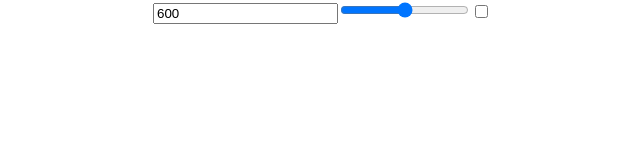
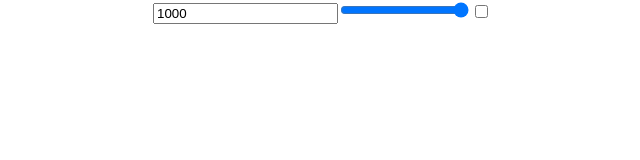
Before and after one commit to MaxPikulin/small-things, a React (Create React App) app: page / in a window 1280 px wide. Shown: the top 160 px of the page, without its empty margins (318-958 px from the left). Built offline with nearby package versions, Linux system fonts and the light colour scheme.

Commit message:
progress

```diff
--- a/src/App.js
+++ b/src/App.js
@@ -1,17 +1,25 @@
-import React, { Component } from 'react';
+import React, { useState } from 'react';
 import './App.css';
 import LinkedSliders from './linked-sliders/LinkedSliders';
 import Slider from './linked-sliders/Slider';
 
-class App extends Component {
-  render() {
-    return (
-      <div className="App">
-        {/* <LinkedSliders /> */}
-        <Slider />
-      </div>
-    );
+const App = () => {
+  const numSliders = 7;
+
+  const handleSliderChange = (value) => {
+    console.log('value :', value);
   }
+
+  return (
+    <div className="App">
+      {/* <LinkedSliders /> */}
+      <Slider
+      value={1000}
+      onChange={handleSliderChange}
+      step={numSliders}
+      />
+    </div>
+  );
 }
 
 export default App;
--- a/src/linked-sliders/Slider.js
+++ b/src/linked-sliders/Slider.js
@@ -1,13 +1,14 @@
 import React, { useState, useEffect } from 'react';
 
-const Slider = ({ value = 600, onChange = (v) => console.log(v)}) => {
+const Slider = ({ value, onChange, step }) => {
   const [range, setRange] = useState(0);
 
   useEffect(() => {setRange(value)}, [value])
 
   const onRangeChange = (e) => {
-    setRange(+e.target.value);
-    onChange(range);
+    const value = +e.target.value;
+    setRange(value);
+    onChange(value);
   }
 
   return (
@@ -19,7 +20,7 @@ const Slider = ({ value = 600, onChange = (v) => console.log(v)}) => {
       />
       <input
         type='range'
-        defaultValue={value / 2}
+        defaultValue={value}
         min='0'
         max={value}
         onChange={onRangeChange}
```
